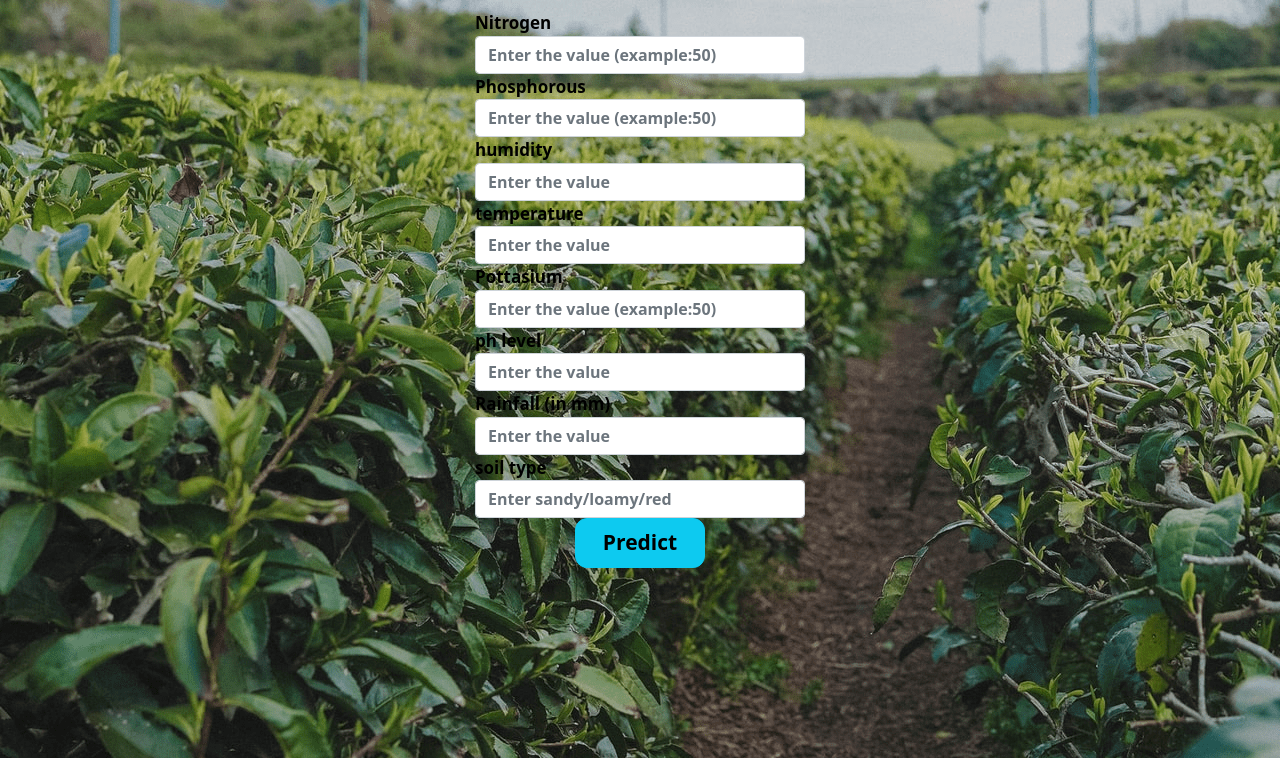
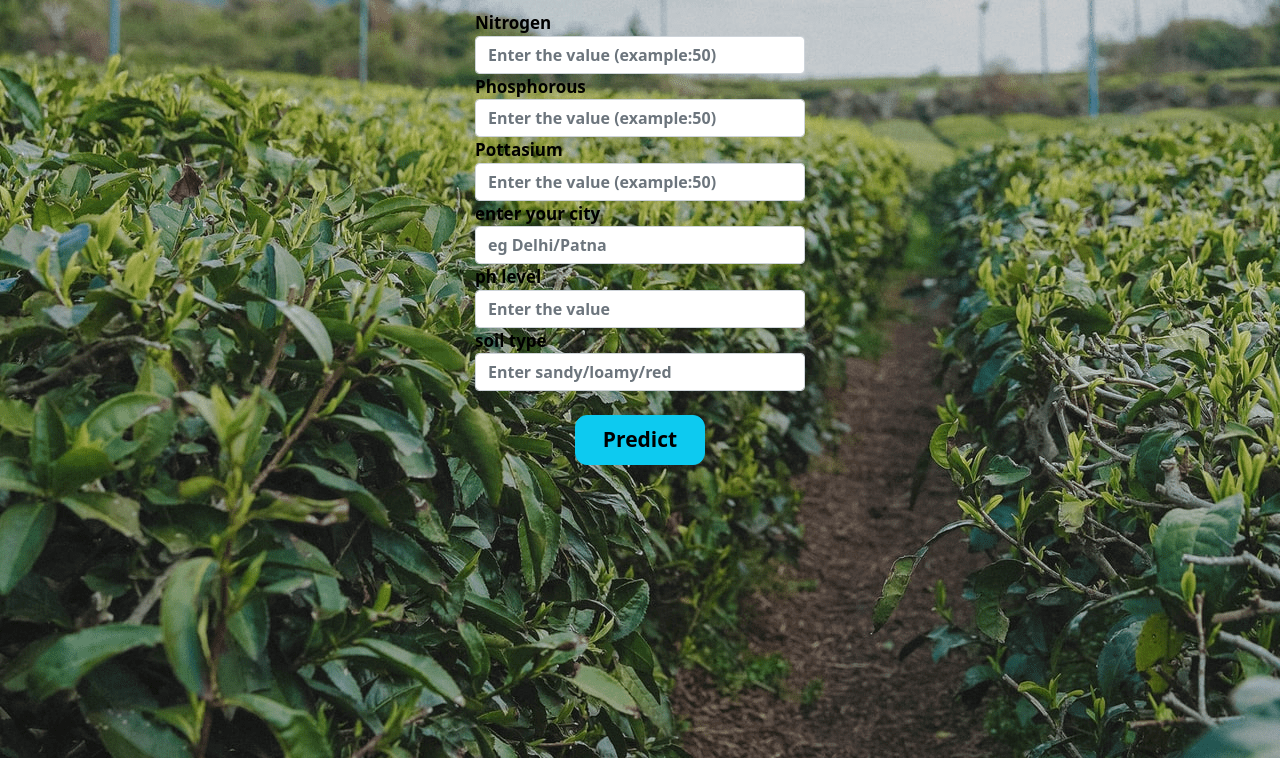
Before and after one commit to singhpratapaayush07/Farm_Assistance, a Flask app: page /crop in a window 1280 px wide. Shown: the part 56-814 px from the top of the page. Run offline with Flask 2, Linux system fonts and the light colour scheme; some libraries are stand-ins or nearby versions.

Commit message:
Update crop.html

```diff
--- a/templates/crop.html
+++ b/templates/crop.html
@@ -4,6 +4,7 @@
     <!-- Required meta tags -->
     <meta charset="utf-8">
     <meta name="viewport" content="width=device-width, initial-scale=1">
+    <script src="https://www.google.com/recaptcha/api.js" async defer></script>
 
     <!-- Bootstrap CSS -->
     <link href="https://cdn.jsdelivr.net/npm/bootstrap@5.0.0-beta3/dist/css/bootstrap.min.css" rel="stylesheet" integrity="sha384-eOJMYsd53ii+scO/bJGFsiCZc+5NDVN2yr8+0RDqr0Ql0h+rP48ckxlpbzKgwra6" crossorigin="anonymous">
@@ -41,8 +42,6 @@
     <!--
     <script src="https://cdn.jsdelivr.net/npm/@popperjs/core@2.9.1/dist/umd/popper.min.js" integrity="sha384-SR1sx49pcuLnqZUnnPwx6FCym0wLsk5JZuNx2bPPENzswTNFaQU1RDvt3wT4gWFG" crossorigin="anonymous"></script>
     <script src="https://cdn.jsdelivr.net/npm/bootstrap@5.0.0-beta3/dist/js/bootstrap.min.js" integrity="sha384-j0CNLUeiqtyaRmlzUHCPZ+Gy5fQu0dQ6eZ/xAww941Ai1SxSY+0EQqNXNE6DZiVc" crossorigin="anonymous"></script>
-
-
     <!-- Optional JavaScript; choose one of the two! -->
 
     <!-- Option 1: Bootstrap Bundle with Popper -->
@@ -70,7 +69,7 @@
     <div class="form-group">
       <label for="Phosphorous" style="font-size: 17px"><b>Phosphorous</b></label>
       <input type="number" class="form-control" id="phosphorous" name="phosphorous" placeholder="Enter the value (example:50)" style="font-weight: bold" required="">
-    </div>
+<!--     </div>
     <div class="form-group">
       <label for="humidity" style="font-size: 17px"><b>humidity</b></label>
       <input type="number" step="0.01" class="form-control" id="humidity" name="humidity" placeholder="Enter the value" style="font-weight: bold" required="">
@@ -78,20 +77,25 @@
     <div class="form-group">
       <label for="temperature" style="font-size: 17px"><b>temperature</b></label>
       <input type="number" step="0.01" class="form-control" id="temperature" name="temperature" placeholder="Enter the value" style="font-weight: bold" required="">
-    </div>
+    </div> -->
+
 
     <div class="form-group">
       <label for="Pottasium" style="font-size: 17px"><b>Pottasium</b></label>
       <input type="number" class="form-control" id="pottasium" name="pottasium" placeholder="Enter the value (example:50)" style="font-weight: bold" required="">
     </div>
+      <div class="form-group">
+      <label for="Location" style="font-size: 17px"><b>enter your city</b></label>
+      <input type="text" class="form-control" id="Location" name="Location" placeholder="eg Delhi/Patna" style="font-weight: bold" required="">
+    </div>
     <div class="form-group">
       <label for="ph" style="font-size: 17px"><b>ph level</b></label>
       <input type="number" step="0.01" class="form-control" id="ph" name="ph" placeholder="Enter the value" style="font-weight: bold" required="">
     </div>
-    <div class="form-group">
+<!--     <div class="form-group">
       <label for="Rainfall" style="font-size: 17px"><b>Rainfall (in mm)</b></label>
       <input type="number" step="0.01" class="form-control" id="rainfall" name="rainfall" placeholder="Enter the value" style="font-weight: bold" required="">
-    </div>
+    </div> -->
     <div class="form-group">
       <label for="soil_type" style="font-size: 17px"><b>soil type</b></label>
       <input type="text"  class="form-control" id="soil_type" name="soil_type" placeholder="Enter sandy/loamy/red" style="font-weight: bold" required="">
@@ -111,6 +115,9 @@
         print_state("sts");
       </script>
     </div> -->
+      </br>
+
+      <div class="g-recaptcha" data-sitekey="6LdWHeIaAAAAAGpStq4FNkYA0MMAZT8alDmh-vNz"></div>
 
     <div class="d-flex justify-content-center">
       <button type="submit" class="btn btn-info" style="
```
